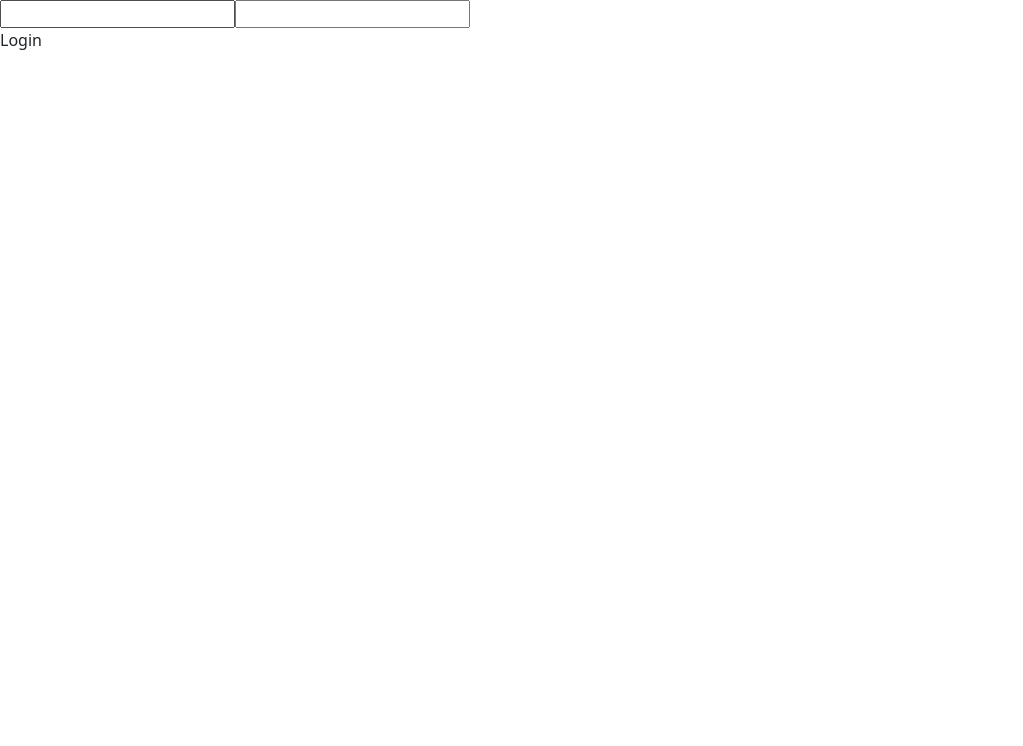
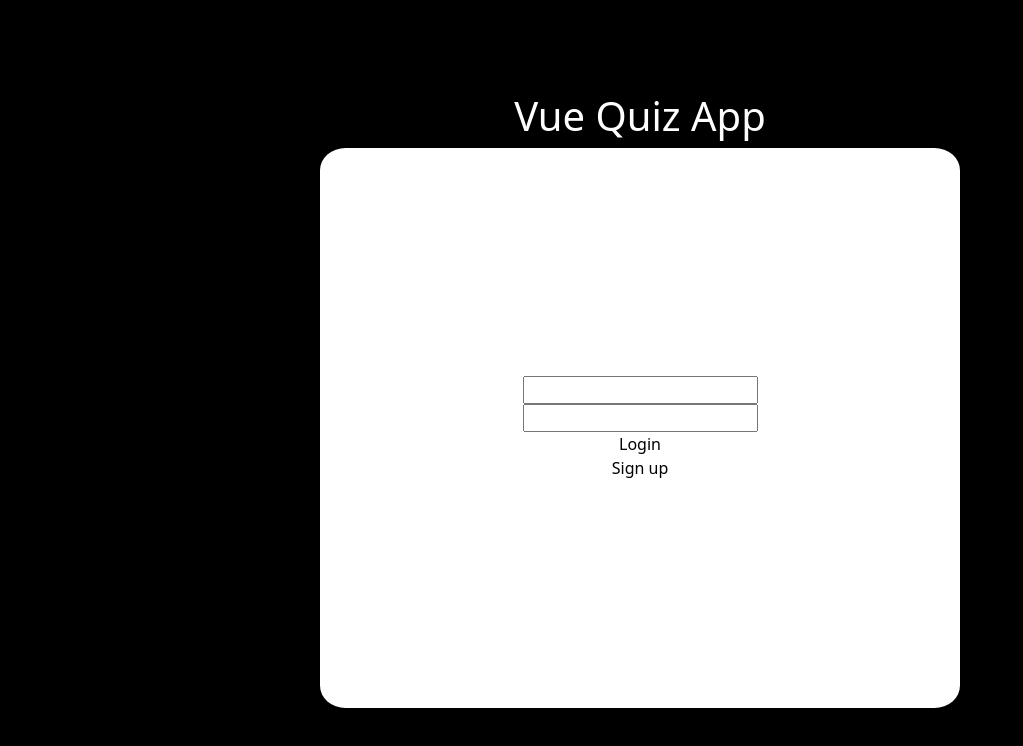
Before and after one commit to robertvitoriano/vue-quiz, a Vue app: page /login in a window 1280 px wide. Shown: the top 746 px of the page, without its empty margins (0-1023 px from the left). Built offline with nearby package versions, Linux system fonts and the light colour scheme.

Commit message:
style login page

```diff
--- a/src/views/Login.vue
+++ b/src/views/Login.vue
@@ -1,15 +1,19 @@
 <template>
-  <form>
-    <input v-model="loginForm.username">
-    <input v-model="loginForm.password">
-    <div @click="submit">Login</div>
-  </form>
+  <div class="wrapper">
+    <h1>Vue Quiz App</h1>
+    <div class="form-container">
+      <input v-model="loginForm.username" class="login-input">
+      <input v-model="loginForm.password" class="login-input">
+      <div @click="submit" class="login-button">Login</div>
+      <div @click="submit" class="login-button">Sign up</div>
+    </div>
+  </div>
 </template>
 
 <script>
 import axios from 'axios'
 export default {
-  name:'Login',
+  name: 'Login',
   data() {
     return {
       loginForm: {
@@ -33,3 +37,28 @@ export default {
   }
 }
 </script>
+
+<style scoped>
+.wrapper {
+  width: 100vw;
+  height: 100vh;
+  background-color: black;
+  color: white;
+  display: flex;
+  flex-direction: column;
+  align-items: center;
+  justify-content: center;
+}
+
+.form-container {
+  display: flex;
+  flex-direction: column;
+  justify-content: center;
+  align-items: center;
+  background-color: white;
+  color: black;
+  width:50%;
+  height:70%;
+  border-radius: 4%;
+}
+</style>
```
